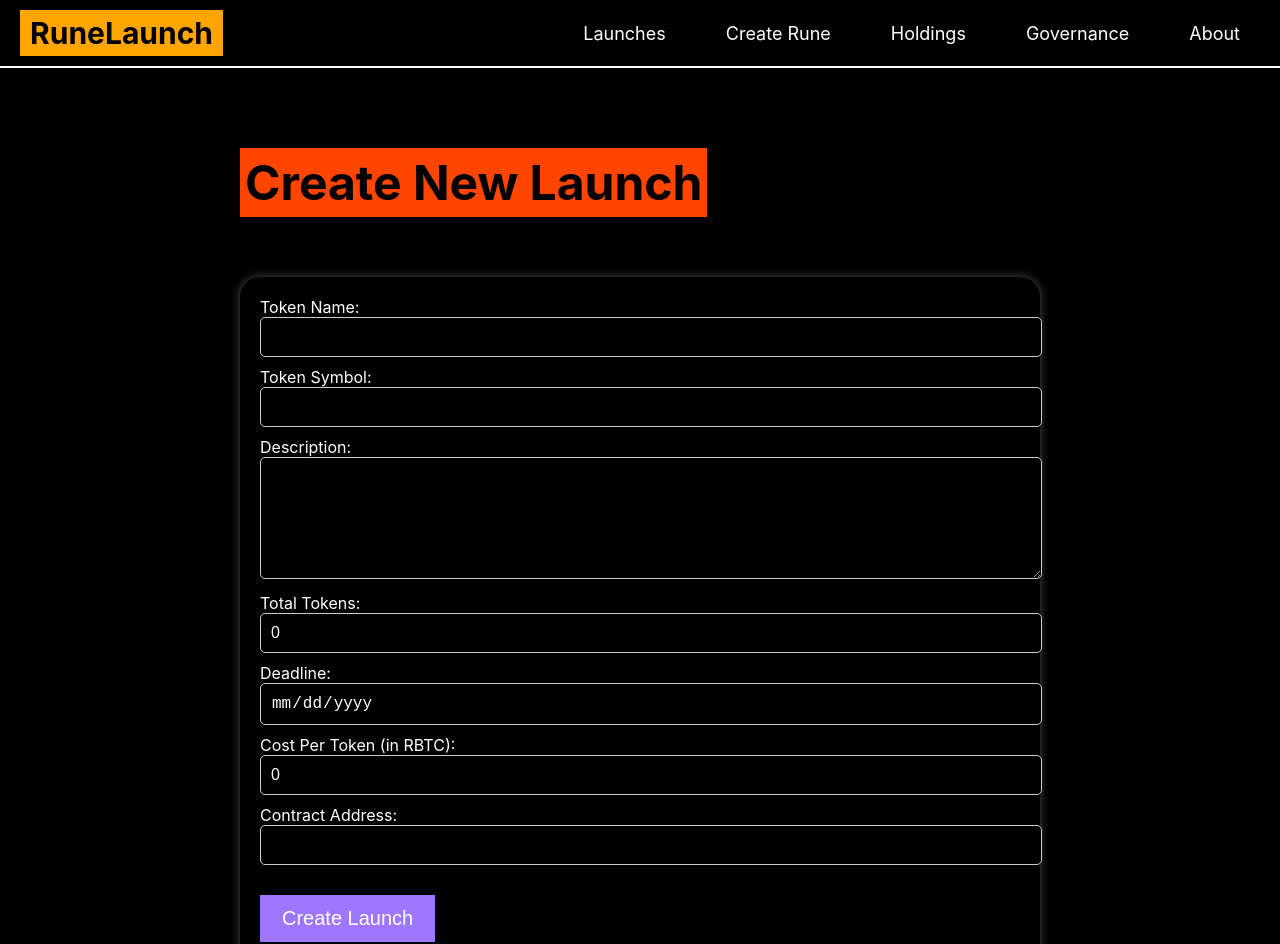
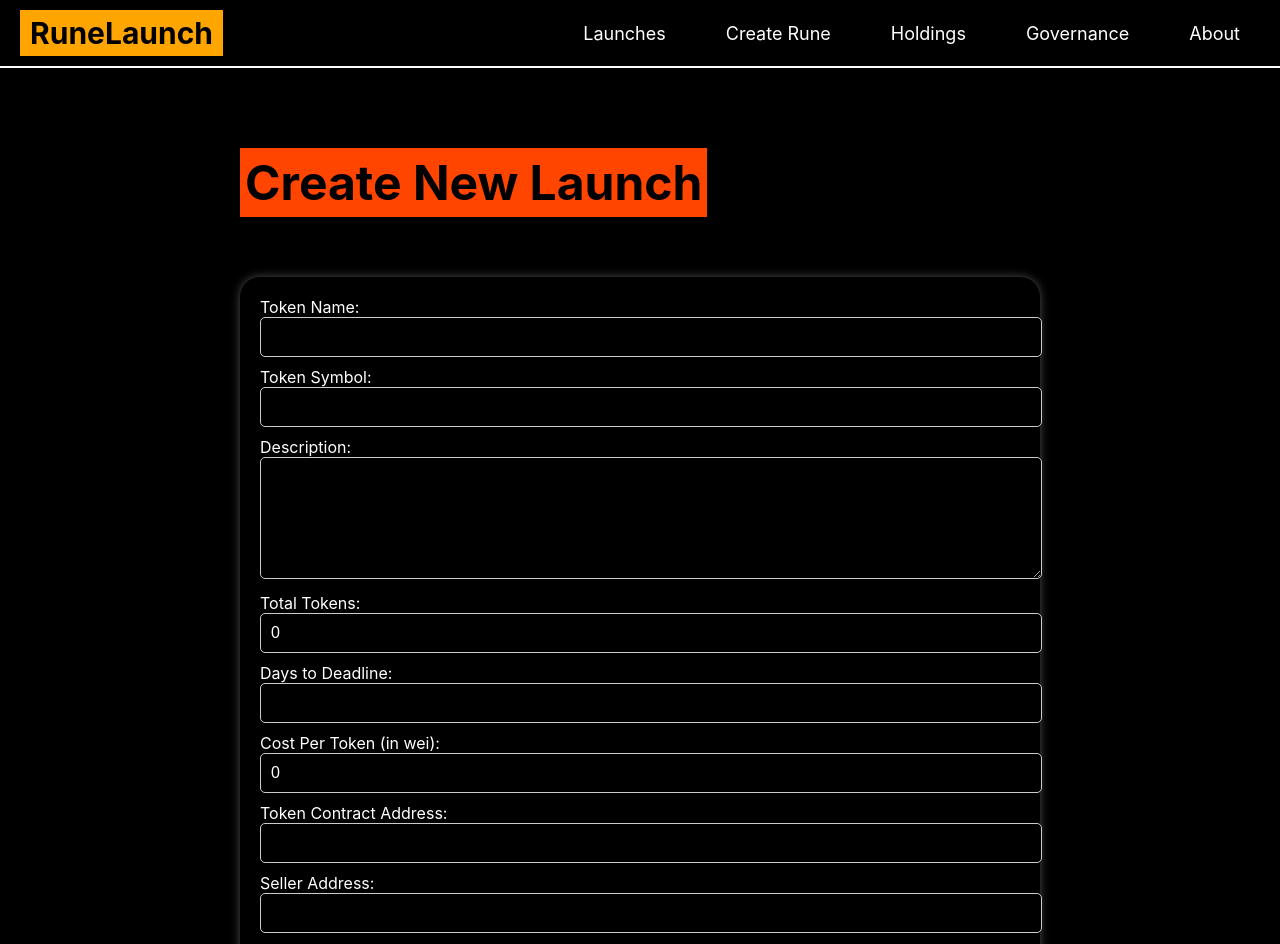
Before and after one commit to bharathbabu68/ethbrussels-hack-runelaunch, a React (Create React App) app in the folder frontend/: page /create-new-launch in a window 1280 px wide. Shown: the top 944 px of the page. Built offline with nearby package versions, Linux system fonts and the light colour scheme.

Commit message:
feat: create new launch contract integration

```diff
--- a/frontend/src/components/CreateNewLaunch.jsx
+++ b/frontend/src/components/CreateNewLaunch.jsx
@@ -1,15 +1,17 @@
 import React, { useState } from 'react';
 import NavBar from './NavBar';
-const ethers = require("ethers");
+import { ethers } from 'ethers';
+const { abi } = require("../abi");
 
-function CreateNewLaunch() {
+const CreateNewLaunch = () => {
   const [tokenName, setTokenName] = useState('');
   const [tokenSymbol, setTokenSymbol] = useState('');
   const [description, setDescription] = useState('');
   const [totalTokens, setTotalTokens] = useState(0);
   const [deadline, setDeadline] = useState('');
   const [costPerToken, setCostPerToken] = useState(0);
-  const [contractAddress, setContractAddress] = useState('');
+  const [tokenContractAddress, setTokenContractAddress] = useState('');
+  const [sellerAddress, setSellerAddress] = useState('');
   const [transactionHash, setTransactionHash] = useState('');
 
   const containerStyle = {
@@ -78,26 +80,23 @@ function CreateNewLaunch() {
 
   const handleSubmit = async () => {
     try {
-      // Connect to Metamask
+      // Connect to MetaMask
       const provider = new ethers.providers.Web3Provider(window.ethereum);
       await provider.send('eth_requestAccounts', []);
 
       const signer = provider.getSigner();
-      const contractAbi = [
-        'function createNewLaunch(string name, string symbol, string description, uint256 totalTokens, string deadline, uint256 costPerToken) public payable',
-      ];
 
-      const contractAddress = '';
-      const contract = new ethers.Contract(contractAddress, contractAbi, signer);
+      const contract = new ethers.Contract(process.env.REACT_APP_LAUNCHPAD_CONTRACT_ADDRESS, abi, signer);
 
-      // Send transaction
-      const transaction = await contract.createNewLaunch(
+      const transaction = await contract.createLaunch(
         tokenName,
         tokenSymbol,
         description,
         totalTokens,
         deadline,
-        ethers.utils.parseEther(costPerToken.toString())
+        costPerToken,
+        tokenContractAddress,
+        sellerAddress
       );
 
       // Wait for transaction to be mined
@@ -116,7 +115,8 @@ function CreateNewLaunch() {
       setTotalTokens(0);
       setDeadline('');
       setCostPerToken(0);
-      setContractAddress('');
+      setTokenContractAddress('');
+      setSellerAddress('');
 
     } catch (error) {
       console.error('Error creating new launch:', error);
@@ -173,9 +173,9 @@ function CreateNewLaunch() {
               />
             </div>
             <div style={formRowStyle}>
-              <label htmlFor="deadline">Deadline:</label>
+              <label htmlFor="deadline">Days to Deadline:</label>
               <input
-                type="date"
+                type="number"
                 id="deadline"
                 value={deadline}
                 onChange={(e) => setDeadline(e.target.value)}
@@ -183,7 +183,7 @@ function CreateNewLaunch() {
               />
             </div>
             <div style={formRowStyle}>
-              <label htmlFor="costPerToken">Cost Per Token (in RBTC):</label>
+              <label htmlFor="costPerToken">Cost Per Token (in wei):</label>
               <input
                 type="number"
                 id="costPerToken"
@@ -193,12 +193,22 @@ function CreateNewLaunch() {
               />
             </div>
             <div style={formRowStyle}>
-              <label htmlFor="contractAddress">Contract Address:</label>
+              <label htmlFor="tokenContractAddress">Token Contract Address:</label>
               <input
                 type="text"
-                id="contractAddress"
-                value={contractAddress}
-                onChange={(e) => setContractAddress(e.target.value)}
+                id="tokenContractAddress"
+                value={tokenContractAddress}
+                onChange={(e) => setTokenContractAddress(e.target.value)}
+                style={inputStyle}
+              />
+            </div>
+            <div style={formRowStyle}>
+              <label htmlFor="sellerAddress">Seller Address:</label>
+              <input
+                type="text"
+                id="sellerAddress"
+                value={sellerAddress}
+                onChange={(e) => setSellerAddress(e.target.value)}
                 style={inputStyle}
               />
             </div>
@@ -210,6 +220,6 @@ function CreateNewLaunch() {
       </div>
     </>
   );
-}
+};
 
 export default CreateNewLaunch;
```
